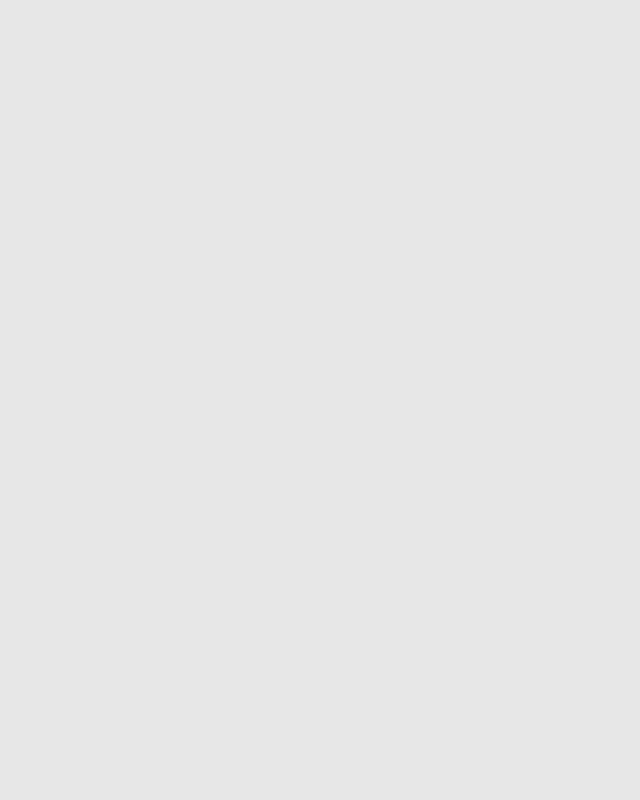
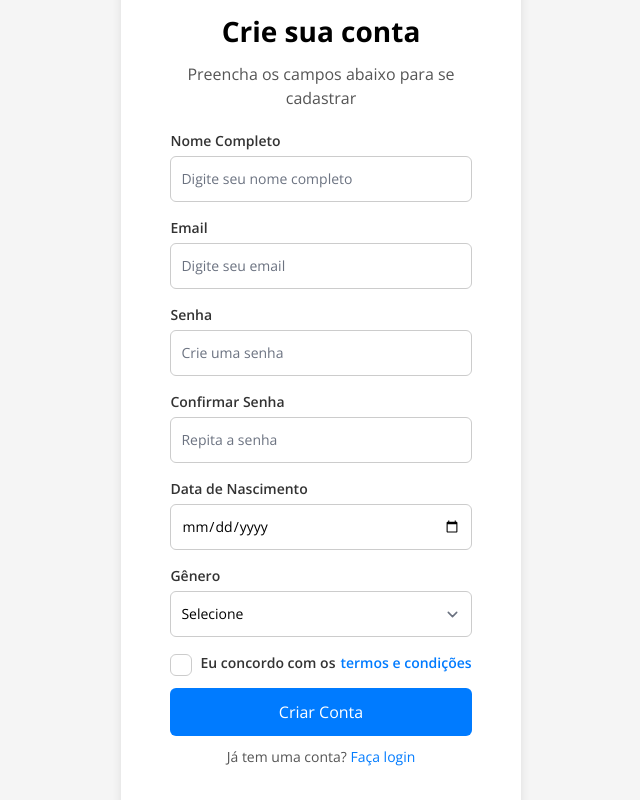
Before and after one commit to pedrohrocha18/fintrack_interface, a React (Vite) app: page /signup in a window 1280 px wide. Before the commit this address had no page. Shown: the part 260-1060 px from the top of the page, without its empty margins (319-959 px from the left). Before the commit the page ends 800 px from the top, so only its background shows below. Built offline with nearby package versions, Linux system fonts and the light colour scheme.

Commit message:
Feat: adicionando página de Login e Criar Conta

```diff
--- a/src/components/Button.tsx
+++ b/src/components/Button.tsx
@@ -12,7 +12,6 @@ const Button = ({ title, showHaveAccount, href }: Props) => {
         <a href={href}>{title}</a>
       </ButtonStyle>
       {showHaveAccount ? (
-        <div>
         <a
           className="haveAccount"
           href="/login"
@@ -20,7 +19,6 @@ const Button = ({ title, showHaveAccount, href }: Props) => {
         >
           Já possui conta? Clique e faça o login.
         </a>
-        </div>
       ) : (
         ""
       )}
--- a/src/components/Footer.tsx
+++ b/src/components/Footer.tsx
@@ -9,7 +9,7 @@ const FooterComponent = () => {
           <a href="/">Início</a>
         </li>
         <li>
-          <a href="/create">Criar Conta</a>
+          <a href="/signup">Criar Conta</a>
         </li>
         <li>
           <a href="/login">Login</a>
@@ -19,19 +19,17 @@ const FooterComponent = () => {
         <a
           href="https://facebook.com"
           target="_blank"
-          rel="noopener noreferrer"
         >
           <FaFacebook />
         </a>
         <a
           href="https://instagram.com"
           target="_blank"
-          rel="noopener noreferrer"
         >
           <FaInstagram />
         </a>
       </div>
-      <p className="copyright">Pedro H. Rocha
+      <p className="copyright">FinTrack
         &copy; {new Date().getFullYear()} Todos os direitos reservados.
       </p>
     </Footer>
--- a/src/components/NavBar.tsx
+++ b/src/components/NavBar.tsx
@@ -38,7 +38,7 @@ const NavBar = () => {
           <a className="navLinks" href="/">Início</a>
         </li>
         <li>
-          <a className="navLinks" href="/create">Criar Conta</a>
+          <a className="navLinks" href="/signup">Criar Conta</a>
         </li>
         <li>
           <a className="navLinks" href="/login">Login</a>
--- a/src/components/Plans.tsx
+++ b/src/components/Plans.tsx
@@ -44,7 +44,7 @@ const PlanBenefits = () => {
             ))}
           </ul>
           <button>
-            <a href="/create">Assinar Agora</a>
+            <a href="/signup">Assinar Agora</a>
           </button>
         </PlanCard>
       ))}
--- a/src/components/styles/stylescomponents.ts
+++ b/src/components/styles/stylescomponents.ts
@@ -65,6 +65,249 @@ export const HomePage = styled.div`
     }
   }
 `;
+
+export const LoginPage = styled.div`
+  align-items: center;
+  display: flex;
+  flex-direction: column;
+  justify-content: center;
+  height: 100vh;
+  width: 100%;
+  padding: 40px 20px;
+  background: #f5f5f5;
+
+  .login-box {
+    display: flex;
+    flex-direction: column;
+    align-items: center;
+    background: #ffffff;
+    padding: 40px;
+    border-radius: 12px;
+    box-shadow: 0px 4px 10px rgba(0, 0, 0, 0.1);
+    max-width: 400px;
+    width: 100%;
+    text-align: center;
+  }
+
+  h2 {
+    font-size: 28px;
+    font-weight: bold;
+    margin-bottom: 10px;
+  }
+
+  p {
+    font-size: 16px;
+    color: #555;
+    margin-bottom: 20px;
+  }
+
+  .input-group {
+    width: 100%;
+    text-align: left;
+    margin-bottom: 15px;
+  }
+
+  label {
+    font-size: 14px;
+    font-weight: 600;
+    color: #333;
+    display: block;
+    margin-bottom: 5px;
+  }
+
+  input {
+    width: 100%;
+    padding: 10px;
+    font-size: 14px;
+    border: 1px solid #ccc;
+    border-radius: 6px;
+    outline: none;
+  }
+
+  button {
+    width: 100%;
+    padding: 12px;
+    font-size: 16px;
+    color: #fff;
+    background: #007bff;
+    border: none;
+    border-radius: 6px;
+    cursor: pointer;
+    transition: 0.3s;
+  }
+
+  button:hover {
+    background: #0056b3;
+  }
+
+  a {
+    margin-top: 10px;
+    font-size: 14px;
+    color: #007bff;
+    text-decoration: none;
+  }
+
+  a:hover {
+    text-decoration: underline;
+  }
+
+  @media (max-width: 768px) {
+    .login-box {
+      width: 90%;
+    }
+  }
+`;
+
+export const CreateAccountPage = styled.div`
+  align-items: center;
+  display: flex;
+  flex-direction: column;
+  justify-content: flex-start;
+  min-height: 100vh; /* Permite que a página role se necessário */
+  width: 100%;
+  padding: 80px 20px 40px; /* Espaço extra no topo para navbar */
+  background: #f5f5f5;
+
+  .signup-box {
+    display: flex;
+    flex-direction: column;
+    align-items: center;
+    background: #ffffff;
+    padding: 40px;
+    border-radius: 12px;
+    box-shadow: 0px 4px 10px rgba(0, 0, 0, 0.1);
+    max-width: 400px;
+    width: 90%;
+    text-align: center;
+  }
+
+  h2 {
+    font-size: 28px;
+    font-weight: bold;
+    margin-bottom: 10px;
+  }
+
+  p {
+    font-size: 16px;
+    color: #555;
+    margin-bottom: 20px;
+  }
+
+  .input-group {
+    width: 100%;
+    text-align: left;
+    margin-bottom: 15px;
+  }
+
+  label {
+    font-size: 14px;
+    font-weight: 600;
+    color: #333;
+    display: block;
+    margin-bottom: 5px;
+  }
+
+  input, select {
+    width: 100%;
+    padding: 10px;
+    font-size: 14px;
+    border: 1px solid #ccc;
+    border-radius: 6px;
+    outline: none;
+  }
+
+  .checkbox-group {
+    display: flex;
+    align-items: center;
+    gap: 8px;
+    margin: 10px 0;
+    text-align: left;
+    width: 100%;
+}
+
+.checkbox-group input {
+    width: 16px;
+    height: 16px;
+    margin: 0;
+}
+
+.checkbox-group label {
+    font-size: 14px;
+    color: #333;
+    cursor: pointer;
+    display: flex;
+    justify-content: center;
+    align-items: center;
+    gap: 5px;
+    flex-wrap: wrap;
+}
+
+.checkbox-group a {
+    color: #007bff;
+    text-decoration: none;
+}
+
+.checkbox-group a:hover {
+    text-decoration: underline;
+}
+
+  button {
+    width: 100%;
+    padding: 12px;
+    font-size: 16px;
+    color: #fff;
+    background: #007bff;
+    border: none;
+    border-radius: 6px;
+    cursor: pointer;
+    transition: 0.3s;
+  }
+
+  button:hover {
+    background: #0056b3;
+  }
+
+  .login-link {
+    margin-top: 10px;
+    font-size: 14px;
+  }
+
+  .login-link a {
+    color: #007bff;
+    text-decoration: none;
+  }
+
+  .login-link a:hover {
+    text-decoration: underline;
+  }
+
+  @media (max-width: 768px) {
+    .signup-box {
+      width: 95%;
+      padding: 30px;
+    }
+
+    h2 {
+      font-size: 24px;
+    }
+
+    p {
+      font-size: 14px;
+    }
+
+    input, select {
+      font-size: 13px;
+      padding: 8px;
+    }
+
+    button {
+      font-size: 14px;
+      padding: 10px;
+    }
+  }
+`;
+
+
 
 // components
 export const Nav = styled.nav`
--- a/src/main.tsx
+++ b/src/main.tsx
@@ -22,7 +22,7 @@ const router = createBrowserRouter([
         element: <Home />,
       },
       {
-        path: "/create",
+        path: "/signup",
         element: <Create />,
       },
       {
--- a/src/pages/Create.tsx
+++ b/src/pages/Create.tsx
@@ -1,7 +1,106 @@
-const Create = () => {
+import { motion } from "framer-motion";
+import { CreateAccountPage } from "../components/styles/stylescomponents";
+
+const SignUpPage = () => {
   return (
-    <div>Create</div>
-  )
-}
+    <CreateAccountPage>
+      <motion.div
+        className="signup-box"
+        initial={{ opacity: 0, y: -20 }}
+        animate={{ opacity: 1, y: 0 }}
+        transition={{ duration: 0.5 }}
+      >
+        <motion.h2
+          initial={{ opacity: 0, x: -50 }}
+          animate={{ opacity: 1, x: 0 }}
+          transition={{ duration: 0.6 }}
+        >
+          Crie sua conta
+        </motion.h2>
+        <motion.p
+          initial={{ opacity: 0, x: 50 }}
+          animate={{ opacity: 1, x: 0 }}
+          transition={{ duration: 0.6, delay: 0.2 }}
+        >
+          Preencha os campos abaixo para se cadastrar
+        </motion.p>
 
-export default Create
+        <motion.form
+          initial={{ opacity: 0, scale: 0.9 }}
+          animate={{ opacity: 1, scale: 1 }}
+          transition={{ duration: 0.5, delay: 0.3 }}
+        >
+          {[
+            { label: "Nome Completo", type: "text", placeholder: "Digite seu nome completo" },
+            { label: "Email", type: "email", placeholder: "Digite seu email" },
+            { label: "Senha", type: "password", placeholder: "Crie uma senha" },
+            { label: "Confirmar Senha", type: "password", placeholder: "Repita a senha" },
+            { label: "Data de Nascimento", type: "date" },
+          ].map((input, index) => (
+            <motion.div
+              className="input-group"
+              key={index}
+              initial={{ opacity: 0, x: -30 }}
+              animate={{ opacity: 1, x: 0 }}
+              transition={{ duration: 0.4, delay: 0.4 + index * 0.1 }}
+            >
+              <label>{input.label}</label>
+              <input type={input.type} placeholder={input.placeholder} />
+            </motion.div>
+          ))}
+
+          <motion.div
+            className="input-group"
+            initial={{ opacity: 0, x: -30 }}
+            animate={{ opacity: 1, x: 0 }}
+            transition={{ duration: 0.4, delay: 1 }}
+          >
+            <label>Gênero</label>
+            <select>
+              <option value="">Selecione</option>
+              <option value="male">Masculino</option>
+              <option value="female">Feminino</option>
+              <option value="other">Outro</option>
+            </select>
+          </motion.div>
+
+          <motion.div
+            className="checkbox-group"
+            initial={{ opacity: 0, x: -30 }}
+            animate={{ opacity: 1, x: 0 }}
+            transition={{ duration: 0.4, delay: 1.1 }}
+          >
+            <input type="checkbox" id="terms" />
+            <label htmlFor="terms">
+              Eu concordo com os <a href="#">termos e condições</a>
+            </label>
+          </motion.div>
+
+          <motion.div
+            initial={{ opacity: 0, y: 10 }}
+            animate={{ opacity: 1, y: 0 }}
+            transition={{ duration: 0.4, delay: 1.2 }}
+          >
+            <button
+              type="submit"
+              className="submit-button"
+            >
+              Criar Conta
+            </button>
+          </motion.div>
+        </motion.form>
+
+        <motion.p
+          className="login-link"
+          initial={{ opacity: 0 }}
+          animate={{ opacity: 1 }}
+          transition={{ duration: 0.5, delay: 1.3 }}
+        >
+          Já tem uma conta? <a href="/login">Faça login</a>
+        </motion.p>
+      </motion.div>
+    </CreateAccountPage>
+  );
+};
+
+export default SignUpPage;
--- a/src/pages/Home.tsx
+++ b/src/pages/Home.tsx
@@ -34,7 +34,7 @@ const fadeIn = {
 const Home = () => {
   return (
     <HomePage>
-      {/* Seção 1 */}
+      {/* Seção 1 - Principal */}
       <motion.div className="section" initial="hidden" animate="visible">
         <motion.div className="main_text_description_img" variants={fadeInUp}>
           <h1>Gerencie suas finanças de forma simples e inteligente</h1>
@@ -42,7 +42,7 @@ const Home = () => {
             Não perca mais tempo com planilhas complexas. Com o FinTrack, você
             registra e acompanha suas finanças de maneira prática e organizada.
           </p>
-          <Button title="Criar Conta" showHaveAccount={true} href="/create"/>
+          <Button title="Criar Conta" showHaveAccount={true} href="/signup"/>
         </motion.div>
         <motion.img
           src={imgPrincipal}
@@ -52,7 +52,7 @@ const Home = () => {
         />
       </motion.div>
 
-      {/* Seção 2 */}
+      {/* Seção 2 - Benefícios */}
       <motion.div
         className="section"
         initial="hidden"
--- a/src/pages/Login.tsx
+++ b/src/pages/Login.tsx
@@ -1,7 +1,67 @@
+import { motion } from "framer-motion";
+import { LoginPage } from "../components/styles/stylescomponents";
+
 const Login = () => {
   return (
-    <div>Login</div>
-  )
-}
+    <LoginPage>
+      <motion.div
+        className="login-box"
+        initial={{ opacity: 0, y: -50 }}
+        animate={{ opacity: 1, y: 0 }}
+        transition={{ duration: 0.5 }}
+      >
+        <motion.h2
+          initial={{ opacity: 0, x: -50 }}
+          animate={{ opacity: 1, x: 0 }}
+          transition={{ duration: 0.5, delay: 0.2 }}
+        >
+          Bem-vindo de volta!
+        </motion.h2>
 
-export default Login
+        <motion.p
+          initial={{ opacity: 0 }}
+          animate={{ opacity: 1 }}
+          transition={{ duration: 0.5, delay: 0.4 }}
+        >
+          Faça login para acessar sua conta
+        </motion.p>
+
+        <motion.form
+          initial={{ opacity: 0, scale: 0.9 }}
+          animate={{ opacity: 1, scale: 1 }}
+          transition={{ duration: 0.5, delay: 0.6 }}
+        >
+          <div className="input-group">
+            <label>Email</label>
+            <input type="email" placeholder="Digite seu email" />
+          </div>
+
+          <div className="input-group">
+            <label>Senha</label>
+            <input type="password" placeholder="Digite sua senha" />
+          </div>
+
+          <motion.button
+            type="submit"
+            whileHover={{ scale: 1.05 }}
+            whileTap={{ scale: 0.95 }}
+          >
+            Entrar
+          </motion.button>
+        </motion.form>
+
+        <motion.a
+          href="#"
+          initial={{ opacity: 0 }}
+          animate={{ opacity: 1 }}
+          transition={{ duration: 0.5, delay: 0.8 }}
+          whileHover={{ scale: 1.1 }}
+        >
+          Esqueceu a senha?
+        </motion.a>
+      </motion.div>
+    </LoginPage>
+  );
+};
+
+export default Login;
```
Lines whose indentation alone changed are shown as unchanged.
